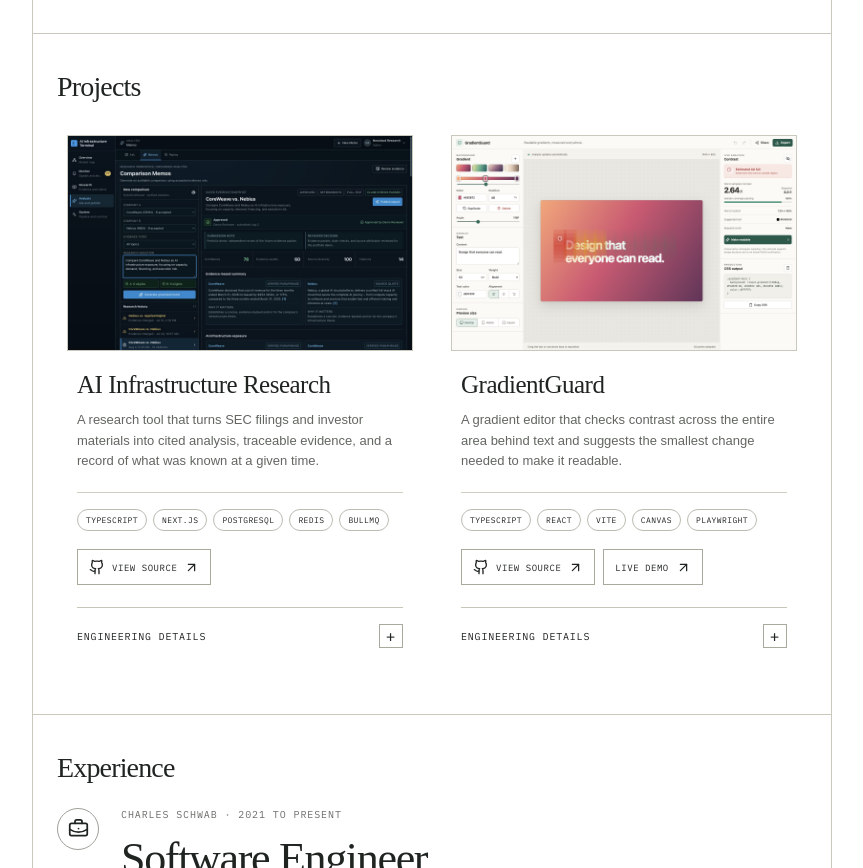
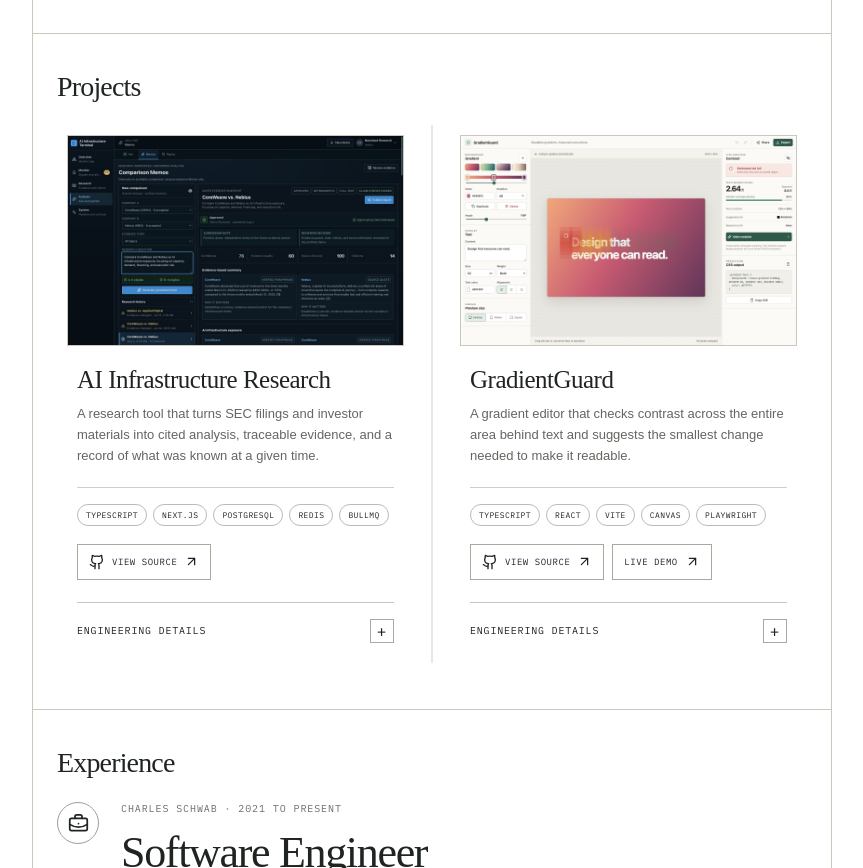
Before and after one commit to timwong101/my-portfolio, a React (Vite) app: page / in a window 1280 px wide. Shown: the part 460-1328 px from the top of the page, without its empty margins (208-1071 px from the left). Built offline with nearby package versions, Linux system fonts and the light colour scheme; a web font is replaced by a local one.

Commit message:
Refine project details and divider

```diff
--- a/src/App.tsx
+++ b/src/App.tsx
@@ -17,33 +17,8 @@
     liveUrl: null,
     image: '/ai-infrastructure-terminal.png',
     imageAlt: 'AI Infrastructure Research Terminal comparison memo',
-    caseStudy: [
-      {
-        title: 'Problem',
-        description:
-          'Research on AI infrastructure is spread across SEC filings and investor materials. General chat tools can summarize those sources, but they often make it difficult to trace a claim back to the evidence or understand what was known at a specific time.',
-      },
-      {
-        title: 'Architecture',
-        description:
-          'I kept the system as a modular TypeScript application so it would be straightforward to deploy and maintain. PostgreSQL stores research and job data, Redis and BullMQ handle background work, and S3 compatible storage keeps the original source files by checksum.',
-      },
-      {
-        title: 'Grounding controls',
-        description:
-          'The system only uses evidence that has passed review and meets a quality threshold. Citations are limited to the correct company, unsupported claims are removed, and saved research is marked stale when its evidence changes.',
-      },
-      {
-        title: 'Quality gates',
-        description:
-          'Real SEC filings and investor documents serve as parser benchmarks. Node and Playwright tests cover regressions, numeric accuracy, contradictions, and information that falls outside the selected time period.',
-      },
-      {
-        title: 'Tradeoffs',
-        description:
-          'Interactive jobs run through BullMQ so they can be retried after a failure. Scheduled GitHub Actions run the same workflow directly because adding a queue to a temporary runner would add complexity without improving recovery.',
-      },
-    ],
+    engineeringSummary:
+      'I built the application as a modular TypeScript system backed by PostgreSQL, with Redis and BullMQ handling background jobs and source files stored by checksum. Grounding rules keep citations tied to reviewed evidence, and automated tests cover parsing, accuracy, contradictions, and time based research.',
   },
   {
     title: 'GradientGuard',
@@ -54,33 +29,8 @@
     liveUrl: 'https://gradient-guard.vercel.app/',
     image: '/gradientguard-preview.png',
     imageAlt: 'GradientGuard desktop contrast analysis workbench',
-    caseStudy: [
-      {
-        title: 'Problem',
-        description:
-          'Most contrast tools compare two solid colors or check one point in a gradient. That can miss a small area behind the text where contrast fails, so GradientGuard checks the full rectangular text area.',
-      },
-      {
-        title: 'Contrast analysis',
-        description:
-          'The gradient is rendered to a canvas that accounts for device pixel ratio. The app samples pixels beneath the text and reports the lowest contrast ratio, where it occurs, how much of the area passes, and the estimated WCAG 2.2 AA result.',
-      },
-      {
-        title: 'Architecture',
-        description:
-          'React useReducer manages editor state and undo history. Separate modules handle color math, gradient interpolation, contrast thresholds, correction logic, and URL sharing.',
-      },
-      {
-        title: 'Correction strategy',
-        description:
-          'The app checks black and white text first. If neither passes everywhere, it uses a binary search to find the lowest scrim opacity that makes every sampled point pass.',
-      },
-      {
-        title: 'Quality gates',
-        description:
-          'Unit tests cover luminance, contrast ratios, text size thresholds, gradient interpolation, correction logic, URL validation, and undo history. Playwright tests the complete flow from editing a gradient through exporting the result.',
-      },
-    ],
+    engineeringSummary:
+      'I built GradientGuard around a canvas based sampling engine that measures contrast across the full area behind text instead of checking a single color. It suggests the smallest accessible adjustment, while unit and Playwright tests cover the calculations and the complete editing workflow.',
   },
 ];
 
@@ -235,14 +185,7 @@
                         id={detailsId}
                         aria-label={`${project.title} engineering details`}
                       >
-                      <div className="case-study-grid">
-                        {project.caseStudy.map(({ title, description }) => (
-                          <section key={title}>
-                            <h4>{title}</h4>
-                            <p>{description}</p>
-                          </section>
-                        ))}
-                      </div>
+                        <p>{project.engineeringSummary}</p>
                       </section>
                     )}
                   </div>
--- a/src/index.css
+++ b/src/index.css
@@ -65,8 +65,9 @@
 h2 { margin: 0; font-family: var(--font-display); font-size: 28px; font-weight: 400; letter-spacing: -.03em; }
 .section-title { margin: 0; font-family: var(--font-display); font-size: 28px; font-weight: 400; line-height: 1.1; letter-spacing: -.03em; text-transform: none; }
 .section-heading > p { max-width: 280px; margin: 0; color: #6d716b; font: 11px/1.5 var(--font-ui); text-transform: uppercase; letter-spacing: .05em; text-align: right; }
-.project-grid { display: grid; grid-template-columns: repeat(2, minmax(0, 1fr)); gap: 18px; align-items: start; }
-.project-card { display: flex; min-width: 0; flex-direction: column; background: #fff; }
+.project-grid { position: relative; display: grid; grid-template-columns: repeat(2, minmax(0, 1fr)); column-gap: 36px; align-items: start; }
+.project-grid::before { content: ''; position: absolute; top: 0; bottom: 0; left: 50%; width: 1px; background: #d1cfc4; transform: translateX(-.5px); }
+.project-card { position: relative; z-index: 1; display: flex; min-width: 0; flex-direction: column; background: #fff; }
 .project-visual { position: relative; aspect-ratio: 16 / 10; margin: 10px 10px 0; overflow: hidden; border: 1px solid #cac8bd; background: #0a1119; }
 .project-visual img { position: absolute; inset: 0; width: 100%; height: 100%; display: block; object-fit: cover; object-position: top left; }
 .project-copy { display: flex; flex: 1; flex-direction: column; padding: 20px; }
@@ -81,12 +82,8 @@
 .project-details-trigger:focus-visible { outline: 1px solid #252525; outline-offset: 4px; }
 .details-toggle { display: grid; place-items: center; width: 24px; height: 24px; border: 1px solid #aaa99e; font-size: 16px; line-height: 1; transition: transform .2s ease; }
 .project-details-trigger[aria-expanded='true'] .details-toggle { transform: rotate(45deg); }
-.project-details-panel { margin-top: 16px; }
-.case-study-grid { display: grid; grid-template-columns: 1fr; }
-.case-study-grid section { margin-top: 14px; padding-top: 14px; border-top: 1px solid #d1cfc4; }
-.case-study-grid section:first-child { margin-top: 0; }
-.case-study-grid h4 { margin: 0 0 9px; font: 9px var(--font-ui); text-transform: uppercase; letter-spacing: .08em; }
-.case-study-grid p { margin: 0; color: #626760; font-size: 12px; line-height: 1.6; }
+.project-details-panel { margin-top: 14px; padding-top: 14px; border-top: 1px solid #d1cfc4; }
+.project-details-panel p { margin: 0; color: #626760; font-size: 12px; line-height: 1.65; }
 
 .experience-content { padding: 24px 24px 46px; }
 .experience-heading { display: grid; grid-template-columns: 46px 1fr; gap: 18px; padding-bottom: 30px; }
@@ -136,7 +133,9 @@
   .work-section { padding: 32px 20px 40px; }
   .section-heading { align-items: flex-start; flex-direction: column; gap: 15px; }
   .section-heading > p { text-align: left; }
-  .project-grid { grid-template-columns: 1fr; gap: 18px; }
+  .project-grid { grid-template-columns: 1fr; gap: 28px; }
+  .project-grid::before { display: none; }
+  .project-card + .project-card { padding-top: 28px; border-top: 1px solid #d1cfc4; }
   .project-visual { aspect-ratio: 16 / 10; }
   .project-copy { padding: 20px; }
   .project-copy h3 { font-size: 24px; }
```
Lines whose indentation alone changed are shown as unchanged.
